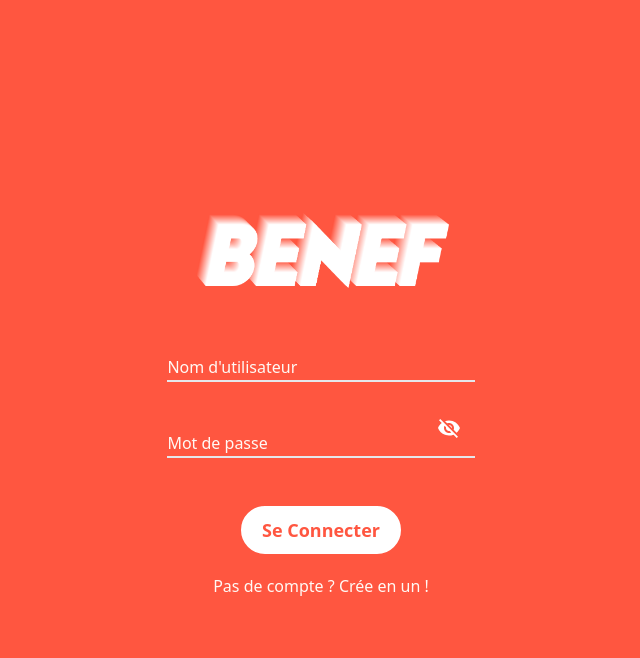
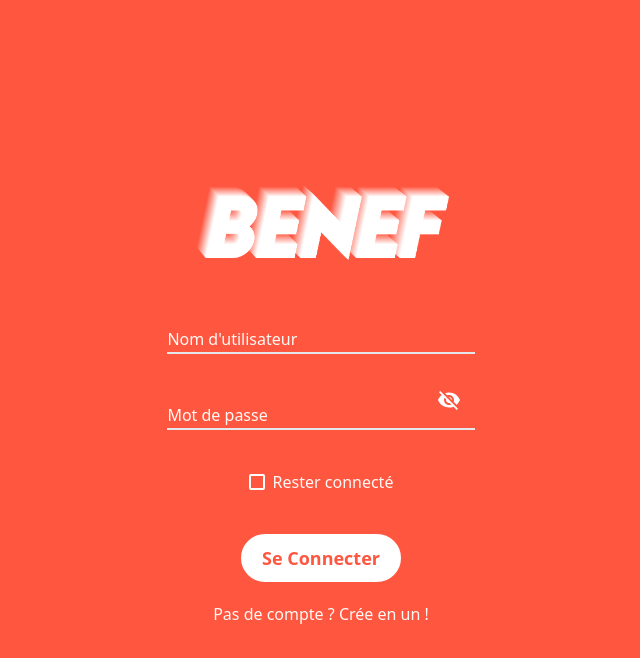
Before and after one commit to ElCurdente/BENEF, a React (Create React App) app: page /post in a window 1280 px wide. Both pictures are taken after a click on the element "Déjà un compte ? Connecte toi". Shown: the top 658 px of the page, without its empty margins (319-959 px from the left). Built offline with nearby package versions, Linux system fonts and the light colour scheme.

Commit message:
déconnexion

```diff
--- a/src/App.js
+++ b/src/App.js
@@ -9,45 +9,9 @@ function App() {
 
   return (
     <div className=" bg-white-0 dark:bg-gray-550 h-screen overflow-y-hidden transition ease-in-out duration-500">
-      {!sessionStorage.getItem("isConnected") ? ( <Form/>) : (<Accueil />)}
-{/*
-      <Form />
-      <Accueil /> */}
+      {!localStorage.getItem("isConnected") ? ( <Form/>) : (<Accueil />)}
     </div>
   );
 }
 
 export default App;
-
-// import {useDispatch, useSelector} from 'react-redux'
-// import {Field, Form, Formik} from 'formik'
-// import {login, logout} from './user'
-// function App() {
-//   const dispatch = useDispatch()
-//   const { user } = useSelector(state => state.user)
-//   if (user) {
-//     return (
-//       <div>
-//         Hi, {user.username}!
-//         <button onClick={() => dispatch(logout())}>Logout</button>
-//       </div>
-//     )
-//   }
-//   return (
-//     <div>
-//       <Formik
-//         initialValues={{ username: '', password: '' }}
-//         onSubmit={(values) => { dispatch(login(values)) }}
-//       >
-//         {({ isSubmitting }) => (
-//           <Form>
-//             <Field type="text" name="username" />
-//             <Field type="password" name="password" />
-//             <button type="submit" disabled={isSubmitting}>Login</button>
-//           </Form>
-//         )}
-//       </Formik>
-//     </div>
-//   );
-// }
-// export default App;
--- a/src/FormSignup.js
+++ b/src/FormSignup.js
@@ -12,7 +12,7 @@ import VisibilityOff from "@material-ui/icons/VisibilityOff";
 import { useState } from 'react';
 
 const FormSignup = ({ submitForm }) => {
-    const { handleChange, handleClickShowPassword, handleClickShowPassword2, handleMouseDownPassword, values, handleSubmit, errors, handleSubmitConnexion, handleChangeCo, valuesConnexion } = useForm(submitForm, validate);
+    const { handleChange, handleClickShowPassword, handleClickShowPassword2, handleMouseDownPassword, values, handleSubmit, errors, handleSubmitConnexion, handleChangeCo, valuesConnexion, handleStayConnected, stayConnected } = useForm(submitForm, validate);
 
     const [hasAccount, setHasAccount] = useState(false);
 
@@ -75,6 +75,19 @@ const FormSignup = ({ submitForm }) => {
                             }
 
                         </div>
+                        <div className="flex justify-center relative items-center mt-8">
+                        <input id="stayConnected"
+                            type="checkbox"
+                            name="stayConnected"
+                            maxLength="30"
+                            className="form-checkbox rounded-sm bg-transparent border-white-0 border-2 text-transparent focus:ring-transparent checked:border-white-0"
+                            value={stayConnected}
+                            onChange={handleStayConnected}
+                        />
+                        <label htmlFor="cgu" className="text-white-150 pl-2">Rester connecté
+                        </label>
+
+                    </div>
 
                         <div className="flex justify-center items-center my-5 mt-10">
                             <button className="block h-12 w-40 text-red-450 font-bold bg-white-0 text-lg border-2 border-white-0  hover:bg-red-450 hover:text-white-0 hover:border-white-0 dark:hover:bg-white-150 dark:hover:text-gray-550 active:bg-red-200 dark:bg-white-0 dark:text-black rounded-full transition duration-300 ease-in-out" type="submit">Se Connecter</button>
--- a/src/Post.js
+++ b/src/Post.js
@@ -8,10 +8,14 @@ import plusblanc from './images/icon/icon_plus_blanc.svg';
 import fleche from './images/icon/icon_fleche.svg';
 import axios from 'axios';
 import { BrowserRouter as Router, Switch, Route, Link, useHistory} from 'react-router-dom';
+import validate from './validateInfo'
 
 
 
-const Post = () => {
+const Post = (callback, validate) => {
+
+    const [errors, setErrors] = useState({});
+    const [isSubmitting, setIsSubmitting] = useState(false);
 
     const [values, setValues] = useState({
         image: '',
@@ -54,6 +58,8 @@ const Post = () => {
 
     const handleSubmit = e => {
         e.preventDefault();
+        setErrors(validate(values));
+        setIsSubmitting(true);
         // const formData = new FormData();
         // const postForm = myForm.current;
         // const formData = new FormData();
@@ -178,6 +184,15 @@ const Post = () => {
         }
     }, [image]);
 
+    useEffect(
+        () => {
+          if (Object.keys(errors).length === 0 && isSubmitting) {
+            callback && callback();
+          }
+        },
+        [errors]
+      );
+
 
     return (
         <div className="flex justify-center items-center h-screen mt-3 w-full bg-white-0 dark:bg-gray-550 ">
@@ -284,6 +299,7 @@ const Post = () => {
                             value={values.postal}
                             onChange={handleChange}
                         />
+                        {errors.postal && <p className="absolute -bottom-4 left-10 text-red-900 dark:text-red-650">{errors.postal}</p>}
                     </div>
 
                     <div className="flex  relative justify-center items-center">
--- a/src/Profil.js
+++ b/src/Profil.js
@@ -98,6 +98,11 @@ const Profil = () => {
         modifbio(false);
     };
 
+    function handleDeconnexion() {
+        sessionStorage.clear();
+        window.location.reload();
+    }
+
 
     if (bio === false) {
         return (
@@ -112,6 +117,9 @@ const Profil = () => {
                         <button onClick={handleConnexion} className="flex items-center h-10 bg-red-450 py-2 px-4 rounded-3xl text-white-0 dark:text-black hover:bg-white-0 hover:text-red-450 hover:border-red-450 border-2 border-red-450 dark:bg-white-0 dark:border-white-0">Modifie ton profil</button>
                         <button className="flex items-center text-red-450 dark:text-white-0 hover:underline">Voir mes favoris <img className="pl-1 h-15px fill-current" src={coeur} alt="" /></button>
                     </div>
+                    <div className="flex justify-end items-center py-5 mr-5">
+                                <button onClick={handleDeconnexion} className="block px-5 py-2 text-white-0 text-lg font-semibold bg-red-450 hover:bg-white-0 hover:text-red-450 hover:border-red-450 border-2 border-red-450 dark:hover:bg-white-150 dark:hover:text-gray-550 active:bg-red-200 dark:bg-white-0 dark:text-black rounded-full transition duration-300 ease-in-out" type="submit">Déconnexion</button>
+                            </div>
                 </div>
                 <div id="barre1" className="h-1px w-95vw xl:w-2/6 mt-4 bg-gray-200"></div>
                 <div id="badges" className="w-95vw xl:w-2/6">
--- a/src/useForm.js
+++ b/src/useForm.js
@@ -29,6 +29,12 @@ const useForm = (callback, validate) => {
     mdp:"",
     showPassword: false,
   });
+
+  const [stayConnected, setStayConnected] = useState(false);
+
+  const handleStayConnected = () => {
+    setStayConnected(!stayConnected);
+  }
 
   const handleChange = e => {
     const { name, value } = e.target;
@@ -89,7 +95,7 @@ const useForm = (callback, validate) => {
 
 const handleSubmitConnexion = e => {
   e.preventDefault();
-  // setErrors(validate(values));
+  setErrors(validate(values));
   setIsSubmitting(true);
   var test = JSON.stringify(valuesConnexion);
   console.log(test)
@@ -105,16 +111,26 @@ body: JSON.stringify(valuesConnexion)
 .then((response) => response.json())
 .then((data) => {
   console.log(data);
-sessionStorage.setItem("user", data.username);
-sessionStorage.setItem("isConnected", true)
+  if(stayConnected){
+    localStorage.setItem("isConnected", true);
+  }else{
+    sessionStorage.setItem("user", data.username);
+  }
+sessionStorage.setItem("isConnected", true);
+console.log(stayConnected)
 console.log(sessionStorage.getItem("user"))
+if(localStorage.getItem("isConnected")){
+  window.location.reload();
+}else
 if(sessionStorage.getItem("isConnected")){
   console.log("oui il est bien connecté là")
   window.location.reload();
+  console.log(stayConnected)
 }
 })
 .catch(err => {
 console.log("Error Reading data " + err);
+console.log(stayConnected)
 });
 };
 
@@ -129,7 +145,7 @@ console.log("Error Reading data " + err);
     [errors]
   );
 
-  return {handleChange,handleClickShowPassword,handleClickShowPassword2,handleMouseDownPassword, handleSubmit, handleSubmitConnexion, handleChangeCo, values, valuesConnexion, errors };
+  return {handleChange,handleClickShowPassword,handleClickShowPassword2,handleMouseDownPassword, handleSubmit, handleSubmitConnexion, handleChangeCo, values, valuesConnexion, errors, handleStayConnected, stayConnected };
 };
 
 export default useForm ;
```
